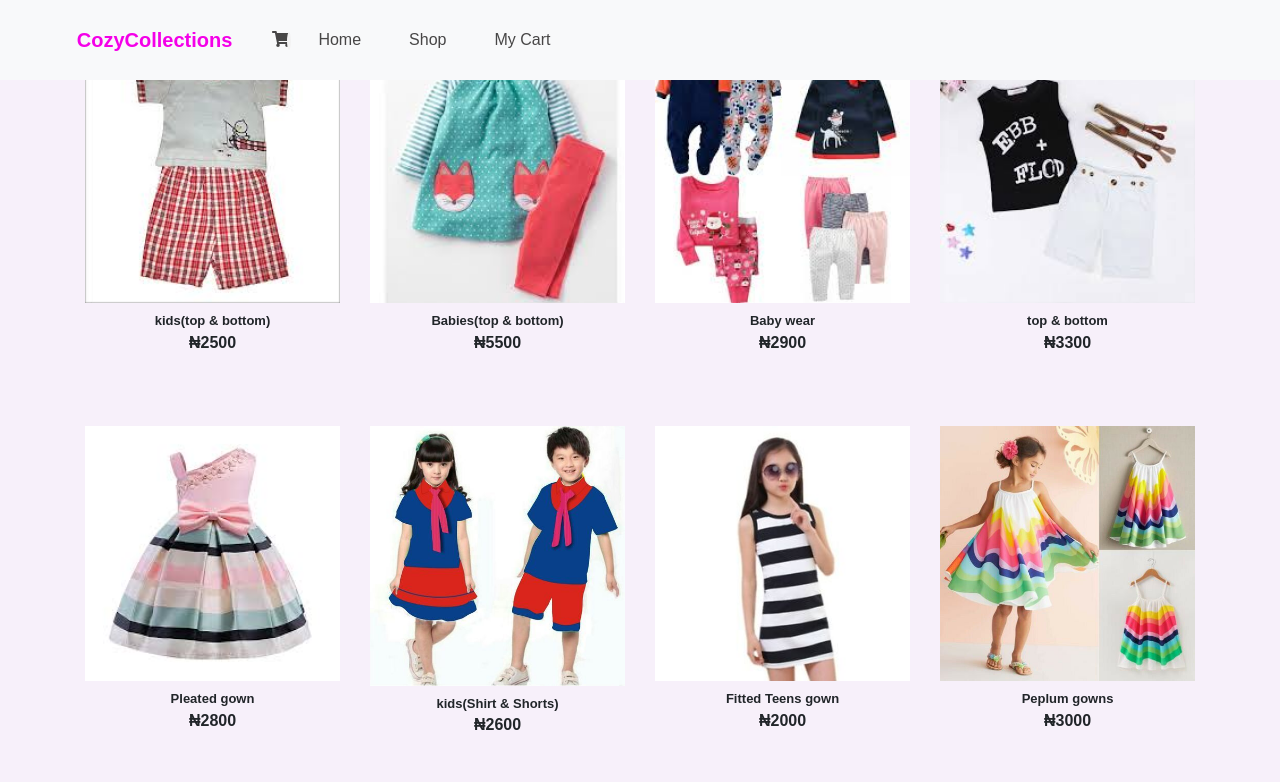
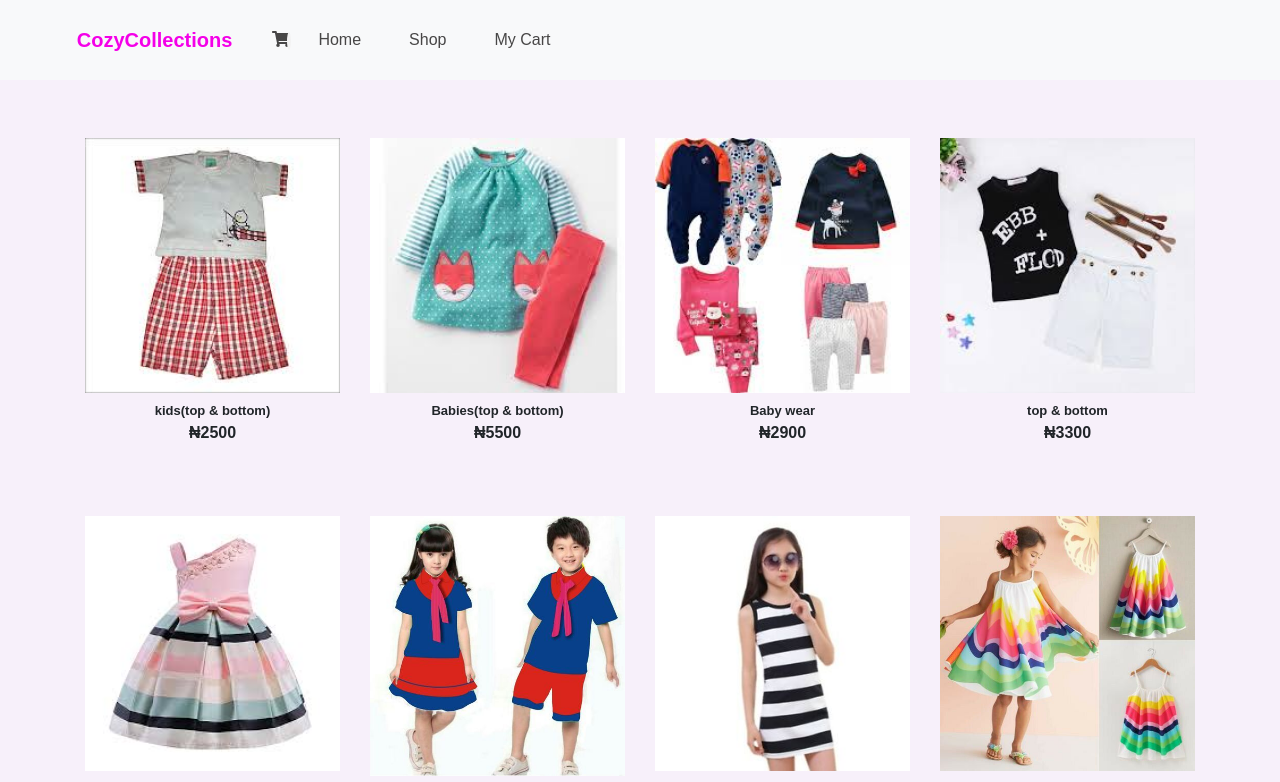
Before and after one commit to praizerema/cozyCollections, a React (Create React App) app: page /products in a window 1280 px wide. Shown: the top 782 px of the page. Built offline with nearby package versions, Linux system fonts and the light colour scheme.

Commit message:
styles adjustment

```diff
--- a/src/components/cart.js
+++ b/src/components/cart.js
@@ -77,7 +77,7 @@ handleSubtractQuantity = (id)=>{
 
             }
        return(
-            <div className="container h-100" style={{minHeight: "100vh"}}>
+            <div className="container h-100" style={{minHeight: "100vh", marginTop: "90px"}}>
                 <div className="cart">
                     <ul className="collection">
                         {addedItemes}
--- a/src/components/products.js
+++ b/src/components/products.js
@@ -43,7 +43,7 @@ constructor(props){
             )
         })
         return(
-            <div className= "container ">
+            <div className= "container " style={{marginTop: "90px"}}>
                 {/* <h3 className="text-center pb-3">Enjoy your shopping</h3> */}
                 <div className="box row py-5">
                     {itemList}
```
